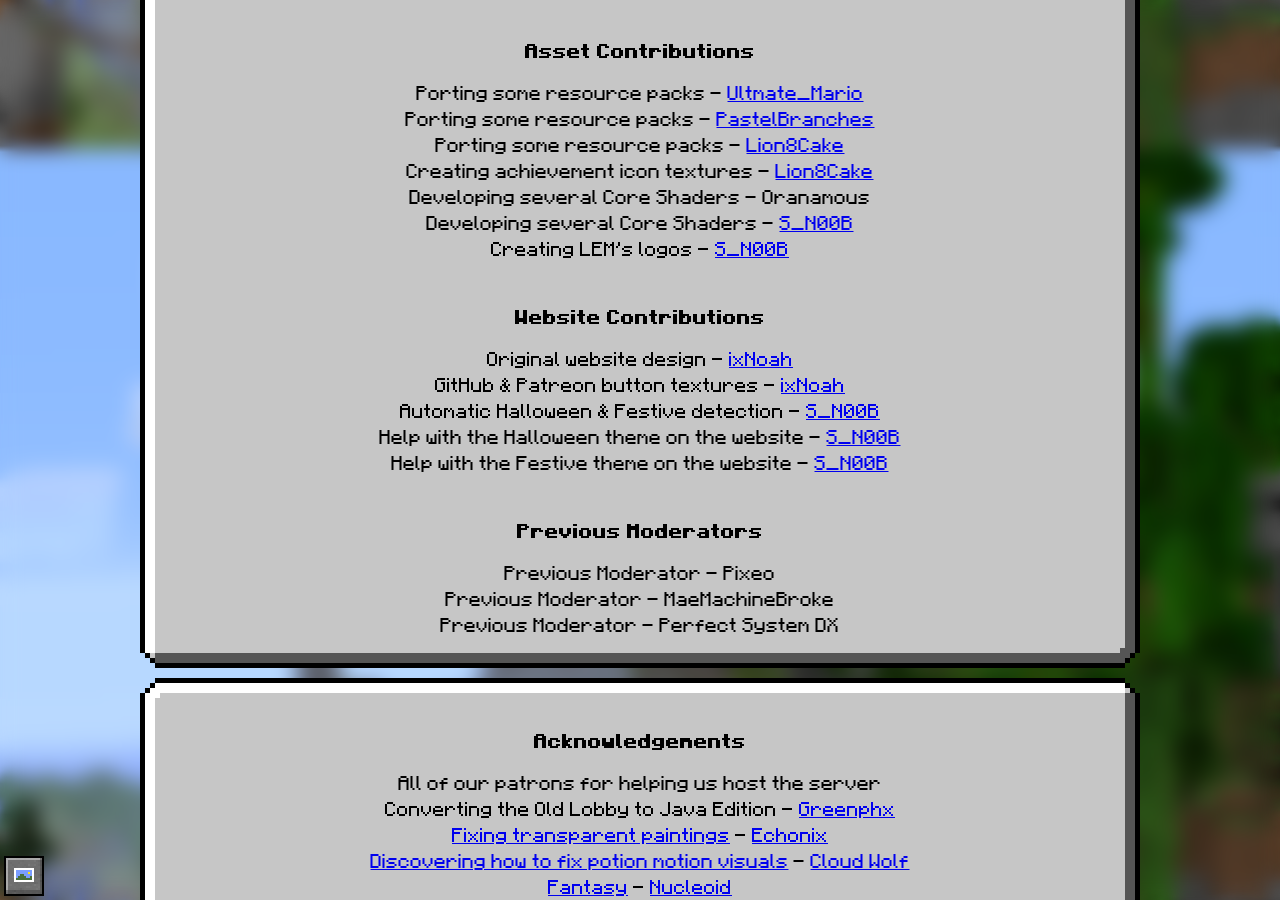
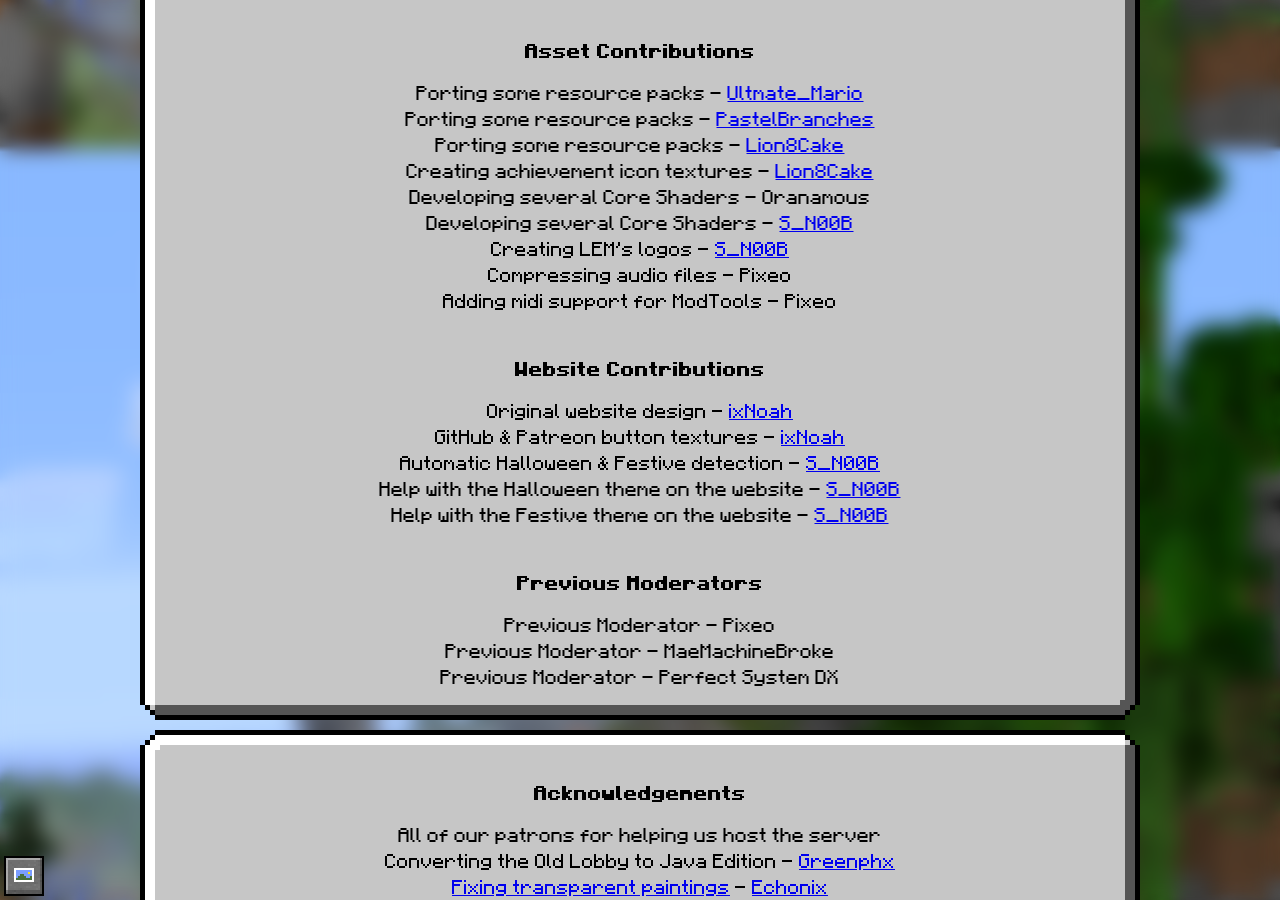
Before and after one commit to Legacy-Edition-Minigames/Website, a Jekyll site: the page built from credits.html, in a window 1280 px wide and 900 px high, scrolled down 1651 px. Built offline with Jekyll 4.4.1, drawn with Linux system fonts in a browser that asks for light colours; some web fonts are replaced.

Commit message:
Update credits.html

```diff
--- a/credits.html
+++ b/credits.html
@@ -83,7 +83,9 @@
 	Creating achievement icon textures - <a href="https://github.com/Lion8cake" target="_blank">Lion8Cake</a><br>
   	Developing several Core Shaders - Oranamous<br>
 	Developing several Core Shaders - <a href="https://github.com/S-N00B-1" target="_blank">S_N00B</a><br>
-	Creating LEM's logos - <a href="https://github.com/S-N00B-1" target="_blank">S_N00B</a>
+	Creating LEM's logos - <a href="https://github.com/S-N00B-1" target="_blank">S_N00B</a><br>
+	Compressing audio files - Pixeo<br>
+	Adding midi support for ModTools - Pixeo
 
 	<br><br><p><b>Website Contributions</b></p>
 	Original website design - <a href="https://ixnoah.live/" target="_blank">ixNoah</a><br>
```
